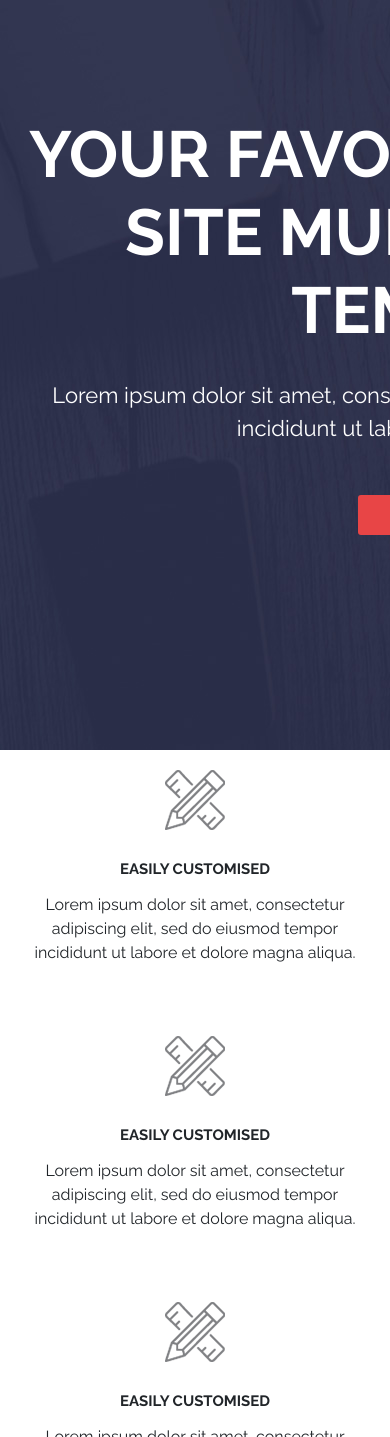
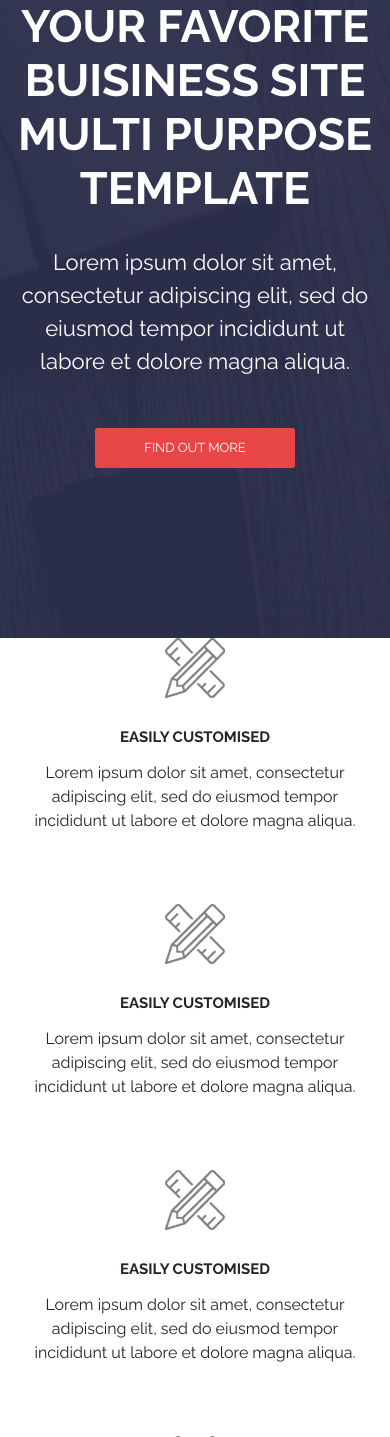
Before and after one commit to emadc/OpenDesignSchool, a PHP site: template view/home.php in a window 390 px wide; the page is wider, and only the part inside the window is pictured. Shown: the top 1437 px of that part. Run offline with PHP 8.4, Linux system fonts and the light colour scheme; the template is opened without the code that fills it, so the values that code supplies are empty; some libraries are stand-ins or nearby versions.

Commit message:
responsive

```diff
--- a/assets/css/style.css
+++ b/assets/css/style.css
@@ -249,9 +249,12 @@ footer .col-md-12 {
 }
 
 @media ( max-width : 1200px) {
+	#services {
+		height: unset;
+	}
 }
 
-@media ( max-width : 992px) {
+@media ( max-width : 991px) {
 	header {
 		height: 50px;
 		background-color: #313455;
@@ -262,6 +265,21 @@ footer .col-md-12 {
 	#navbarCollapse {
 		background-color: #313455;
 		padding-left: 35px;
+	}
+	#welcame {
+		height: unset;
+		padding: 0 10px 50px;
+	}
+	#welcame div {
+		display: block;
+	}
+	#welcame h1 {
+		font-size: 45px;
+		max-width: unset;
+		margin: auto;
+	}
+	#welcame p {
+		width: unset;
 	}
 }
 
```
